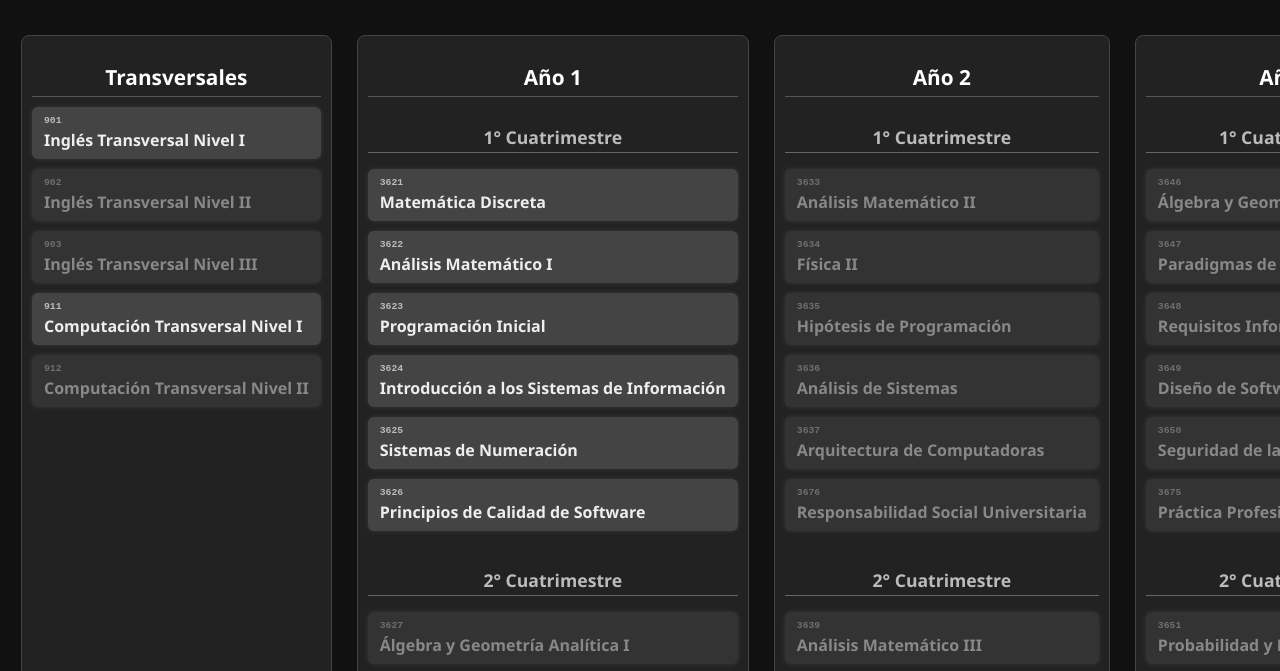
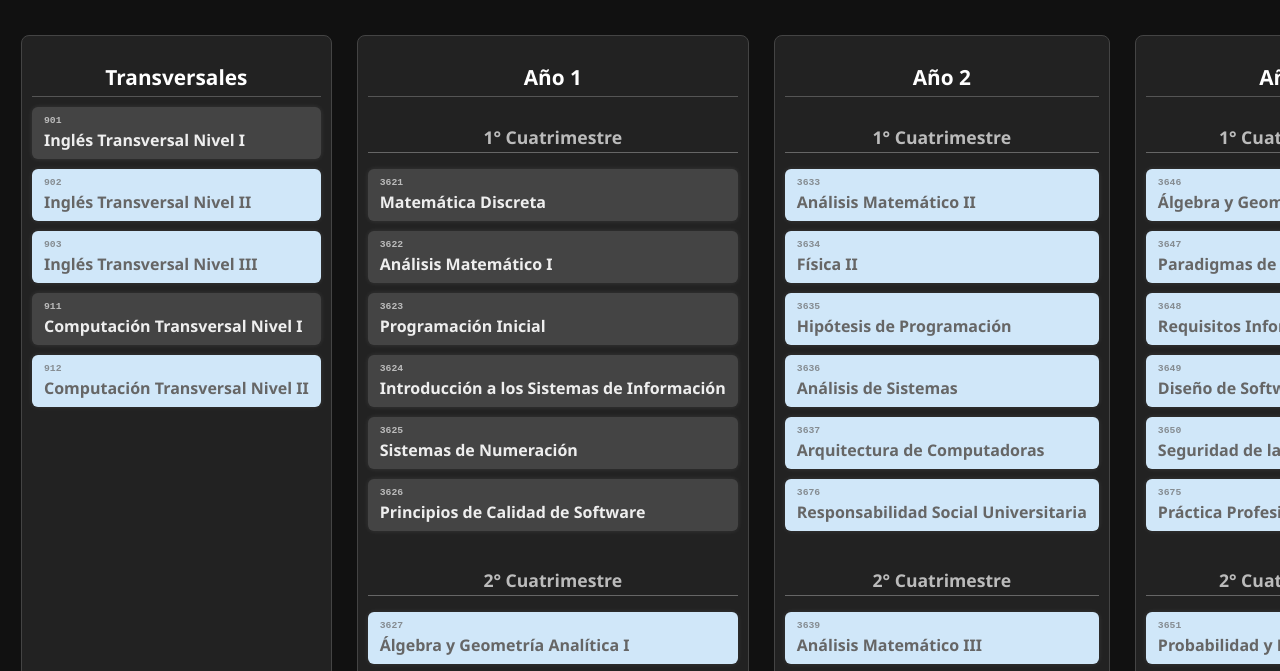
Before and after one commit to ivaa0440/Malla-Ing-Informatica, a plain HTML site: page index.html in a window 1280 px wide. Shown: the part 99-770 px from the top of the page. Drawn offline with Linux system fonts and the light colour scheme.

Commit message:
Update index1.html

```diff
--- a/index.html
+++ b/index.html
@@ -67,8 +67,8 @@
       font-weight: 700;
     }
     .subject.locked {
-      background-color: #333 !important; /* Apagado */
-      color: #888;
+      background-color: #d0e7f9 !important; /* celeste muy clarito */
+      color: #666;
       cursor: not-allowed;
     }
     .subject small {
```
